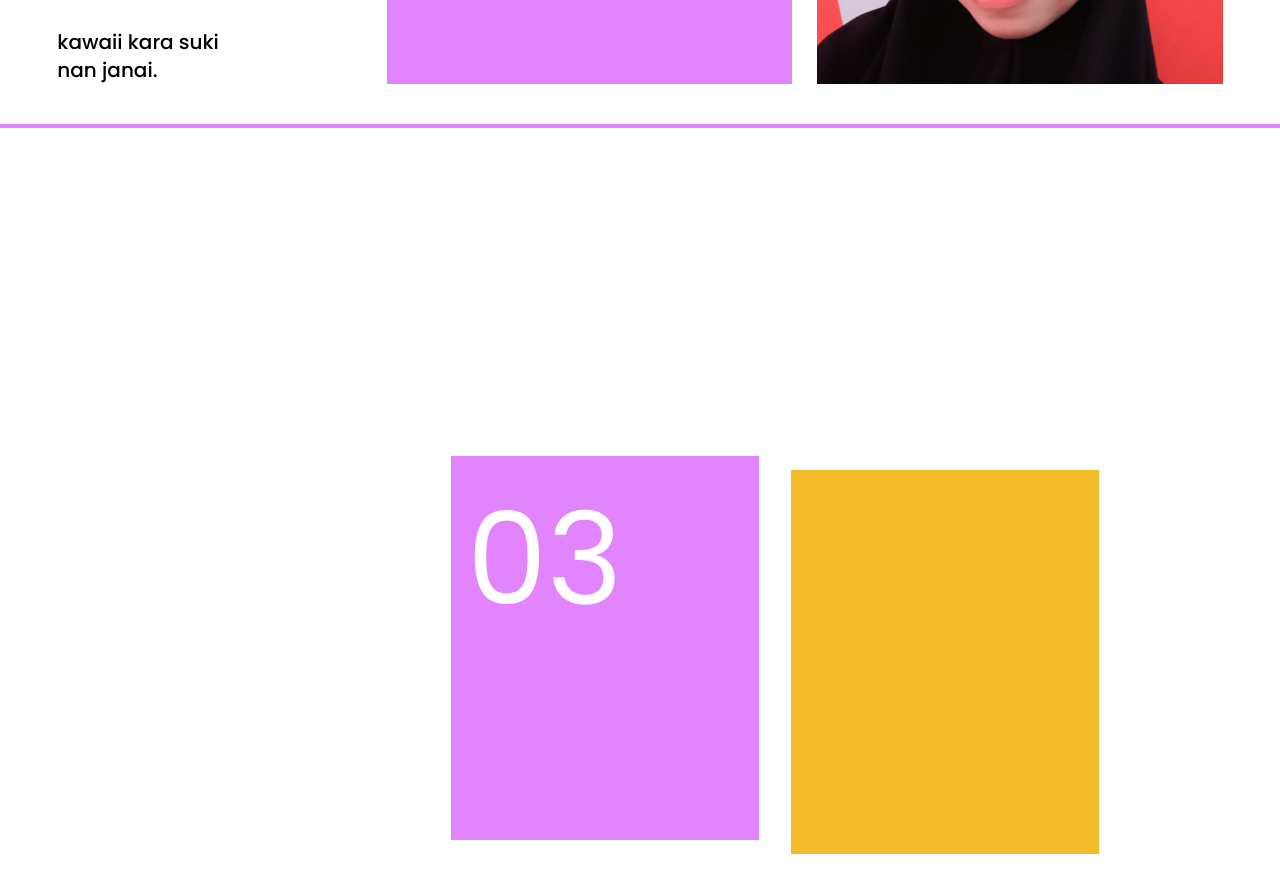
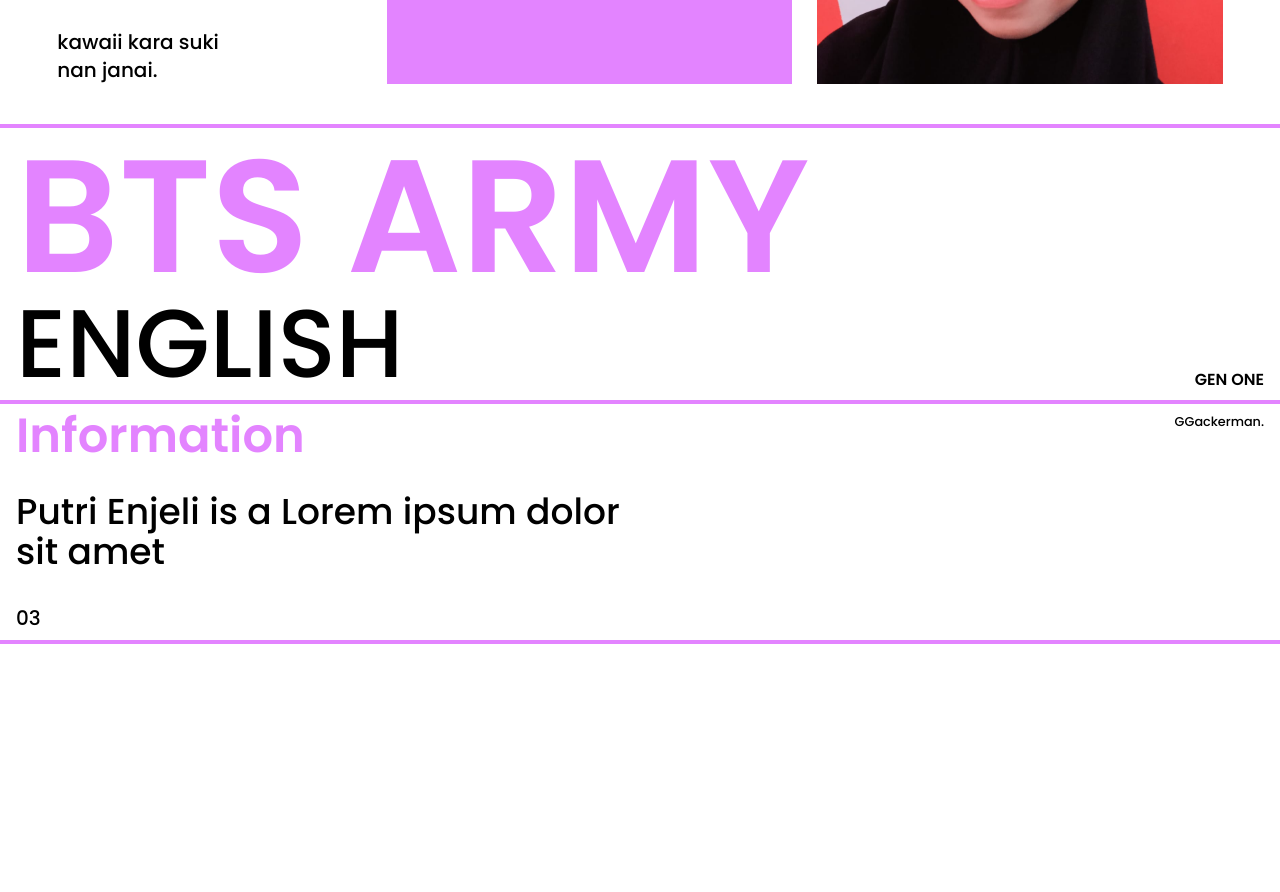
Before and after one commit to mizucode/bubub-aku, a website: page public/index.html in a window 1280 px wide. Shown: the part 540-1432 px from the top of the page. After the commit the page ends 1184 px from the top, so only its background shows below. Drawn offline with nearby package versions, Linux system fonts and the light colour scheme.

Commit message:
section2

```diff
--- a/public/index.html
+++ b/public/index.html
@@ -178,21 +178,38 @@
             </div>
         </section>
 
-        <section id="home" class="pt-20">
-            <div class="container">
-                <div class="flex flex-wrap lg:mt-10 px-2">
-                    <div class="w-full h-screen self-center px-4 lg:w-1/3 mb-7">
-                        <div class="mt-20"></div>
+        <section id="home" class="">
+            <div class="container border-b-4 border-dsr">
+                <div class="w-full flex items-end justify-between py-5 lg:py-2">
+                    <div class="flex flex-wrap w-1/4">
+                        <h1
+                            class="text-5xl lg:text-10xl lg:whitespace-nowrap font-semibold text-dsr"
+                        >
+                            BTS ARMY
+                        </h1>
+                        <h2 class="text-4xl lg:text-8xl font-medium">
+                            ENGLISH
+                        </h2>
                     </div>
-
-                    <div
-                        class="w-full h-96 self-center px-4 lg:w-[25%] mx-4 bg-dsr mb-7"
-                    >
-                        <h2 class="text-9xl text-white mt-10">03</h2>
+                    <div class="font-semibold">GEN ONE</div>
+                </div>
+            </div>
+        </section>
+        <section id="home" class="">
+            <div class="container border-b-4 border-dsr">
+                <div
+                    class="w-full flex items-start justify-between py-5 lg:py-2"
+                >
+                    <div class="flex flex-wrap w-1/2">
+                        <h1 class="text-l lg:text-5xl font-semibold text-dsr">
+                            Information
+                        </h1>
+                        <h2 class="text-[0.8rem] lg:text-4xl font-medium py-8">
+                            Putri Enjeli is a Lorem ipsum dolor sit amet
+                        </h2>
+                        <h3 class="text-[0.8rem] lg:text-xl font-medium">03</h3>
                     </div>
-                    <div
-                        class="w-full h-96 self-center px-4 lg:w-[25%] mx-4 bg-ylw"
-                    ></div>
+                    <div class="font-medium text-[0.8rem]">GGackerman.</div>
                 </div>
             </div>
         </section>
```
Also changed, not shown: public/css/style.css.
